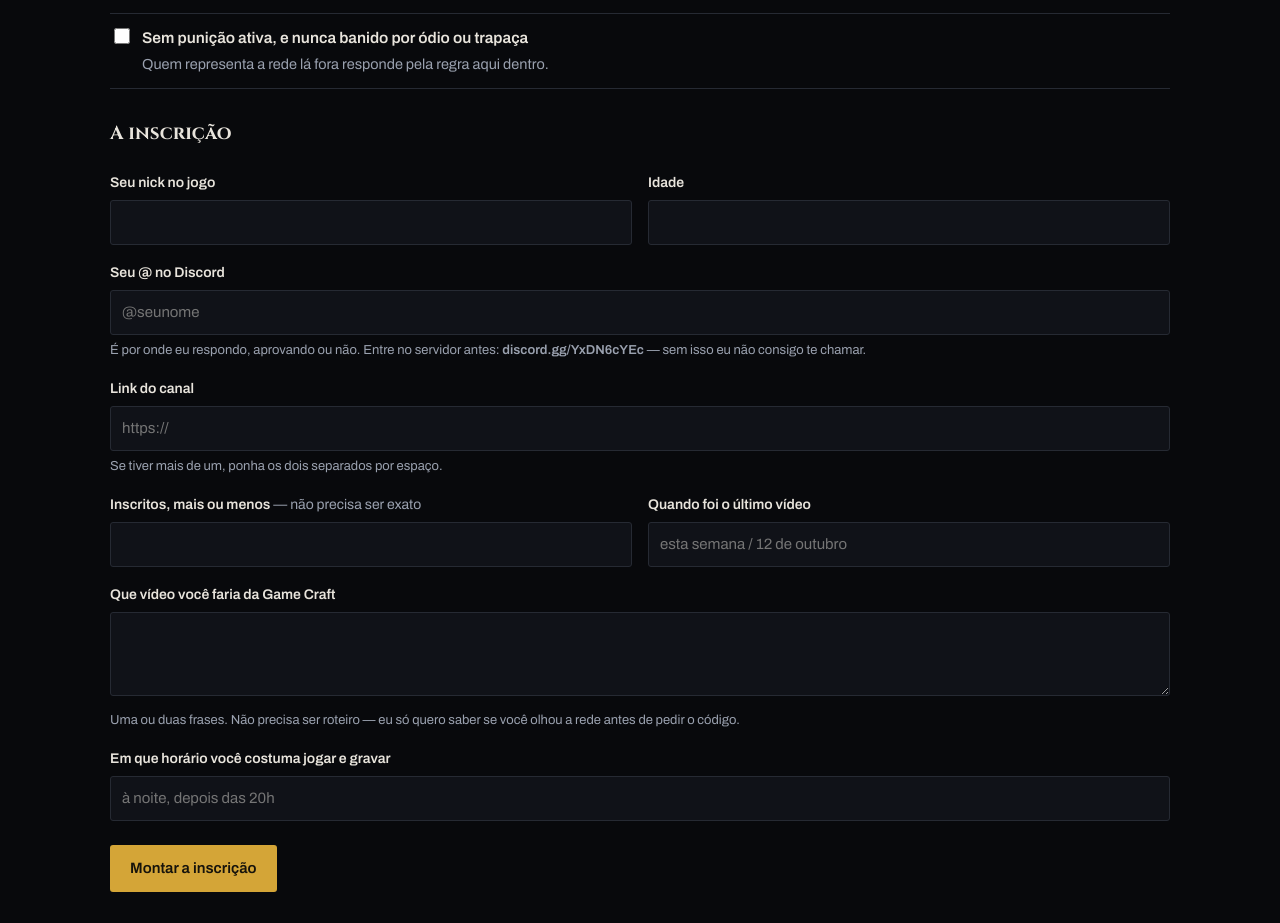
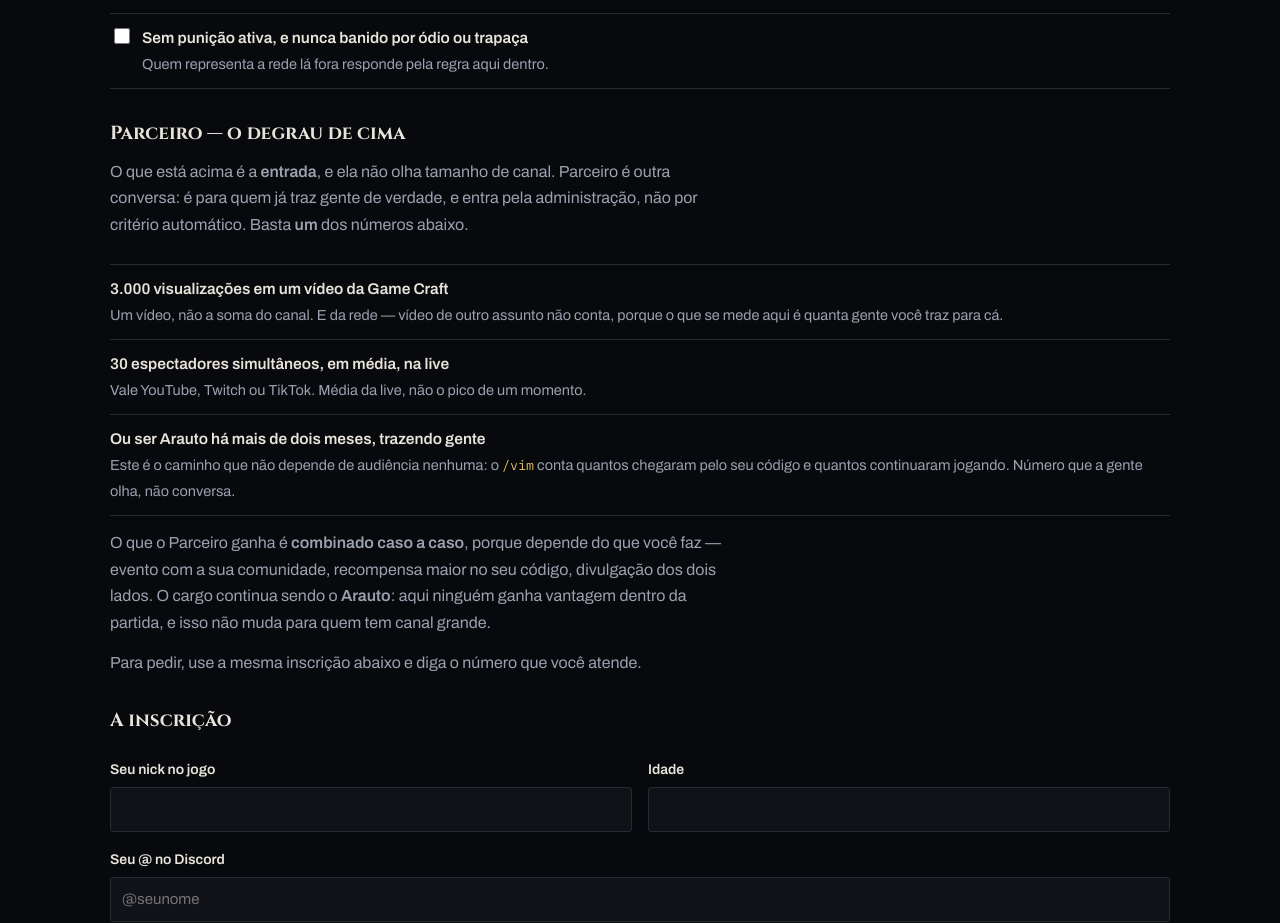
Before and after one commit to JulioCasare/gamescraft.com.br, a plain HTML site: page recrutamento/index.html in a window 1280 px wide. Shown: the part 960-1883 px from the top of the page. Drawn offline with Linux system fonts and the light colour scheme.

Commit message:
Recrutamento: o degrau de Parceiro, acima da entrada
Vem do programa de parcerias da Rede Screen, que o Julio quis copiar. A
estrutura veio; os numeros NAO. Eles pedem 35 espectadores simultaneos
so para entrar, porque tem mais candidato do que conseguem atender — o
criterio deles existe para filtrar gente para FORA. Aqui e o oposto: a
rede tem duas contas registradas e precisa trazer gente para DENTRO.
Com os numeros deles, o programa rejeitaria todo mundo e, se alguem com
35 simultaneos aparecesse, o Julio ia querer essa pessoa de qualquer
jeito.

Entao a entrada fica como estava — "nao precisa de canal grande,
precisa de canal vivo" — e o Parceiro entra por cima, com numeros que
alguem de verdade alcanca: 3.000 views num video DA REDE, 30
simultaneos de media, ou ser Arauto ha dois meses trazendo gente.

Esse terceiro criterio e o que me interessa: ele nao depende de
audiencia nenhuma, e o /vim ja mede. Desde que a confirmacao por tempo
de jogo entrou, o placar conta so quem ficou 30 minutos — entao "subiu
para Parceiro" deixa de ser conversa e vira numero.

NAO E CARGO NOVO. Os dois degraus dao Arauto; o que o Parceiro ganha a
mais e combinado caso a caso. Cargo novo exigiria glifo desenhado no
pacote de texturas (0xE111, 0xE112...), nao so codigo — e nao ha nada
aqui que justifique isso.

E o nome "Criador" nao foi usado de proposito: nesta rede `criador` e o
cargo do DONO, com libertybans.* e creditos.admin. Um youtuber com a
etiqueta de criador no chat e sobre a cabeca seria confusao garantida.

CSS: a lista do Parceiro e informativa, sem caixa de marcar — as caixas
alimentam a inscricao e esses criterios nao sao checklist. Precisou de
uma variante .exige.sem-caixa, porque .exige li reserva 22px para a
caixinha e o texto sairia espremido nessa coluna.

```diff
--- a/recrutamento/index.html
+++ b/recrutamento/index.html
@@ -78,6 +78,10 @@
     padding: 11px 0; border-bottom: 1px solid var(--linha); align-items: start;
   }
   .exige li:first-child { border-top: 1px solid var(--linha); }
+  /* Lista sem caixa de marcar: o criterio do Parceiro e informativo, nao e
+     checklist que alimenta a inscricao. Sem isto o texto caía na coluna de
+     22px reservada para a caixinha e saía espremido numa tira. */
+  .exige.sem-caixa li { grid-template-columns: 1fr; }
   .exige input[type="checkbox"] { width: 16px; height: 16px; margin-top: 3px; accent-color: var(--ouro); }
   .exige b { display: block; font-weight: 600; font-size: 15.5px; }
   .exige span { color: var(--tinta-fraca); font-size: 14.5px; }
@@ -165,6 +169,24 @@
         <li><input type="checkbox" data-exige="sem punição ativa"><div><b>Sem punição ativa, e nunca banido por ódio ou trapaça</b><span>Quem representa a rede lá fora responde pela regra aqui dentro.</span></div></li>
       </ul>
 
+
+      <h3>Parceiro — o degrau de cima</h3>
+      <p class="sub">O que está acima é a <b>entrada</b>, e ela não olha tamanho de
+        canal. Parceiro é outra conversa: é para quem já traz gente de verdade, e
+        entra pela administração, não por critério automático. Basta <b>um</b> dos
+        números abaixo.</p>
+      <ul class="exige sem-caixa">
+        <li><div><b>3.000 visualizações em um vídeo da Game Craft</b><span>Um vídeo, não a soma do canal. E da rede — vídeo de outro assunto não conta, porque o que se mede aqui é quanta gente você traz para cá.</span></div></li>
+        <li><div><b>30 espectadores simultâneos, em média, na live</b><span>Vale YouTube, Twitch ou TikTok. Média da live, não o pico de um momento.</span></div></li>
+        <li><div><b>Ou ser Arauto há mais de dois meses, trazendo gente</b><span>Este é o caminho que não depende de audiência nenhuma: o <code>/vim</code> conta quantos chegaram pelo seu código e quantos continuaram jogando. Número que a gente olha, não conversa.</span></div></li>
+      </ul>
+      <p class="sub">O que o Parceiro ganha é <b>combinado caso a caso</b>, porque
+        depende do que você faz — evento com a sua comunidade, recompensa maior no
+        seu código, divulgação dos dois lados. O cargo continua sendo o
+        <b>Arauto</b>: aqui ninguém ganha vantagem dentro da partida, e isso não
+        muda para quem tem canal grande.</p>
+      <p class="sub">Para pedir, use a mesma inscrição abaixo e diga o número que
+        você atende.</p>
       <h3>A inscrição</h3>
       <div class="campos duplo">
         <div class="campo"><label for="c-nick">Seu nick no jogo</label><input id="c-nick" data-p="Nick" required></div>
```
